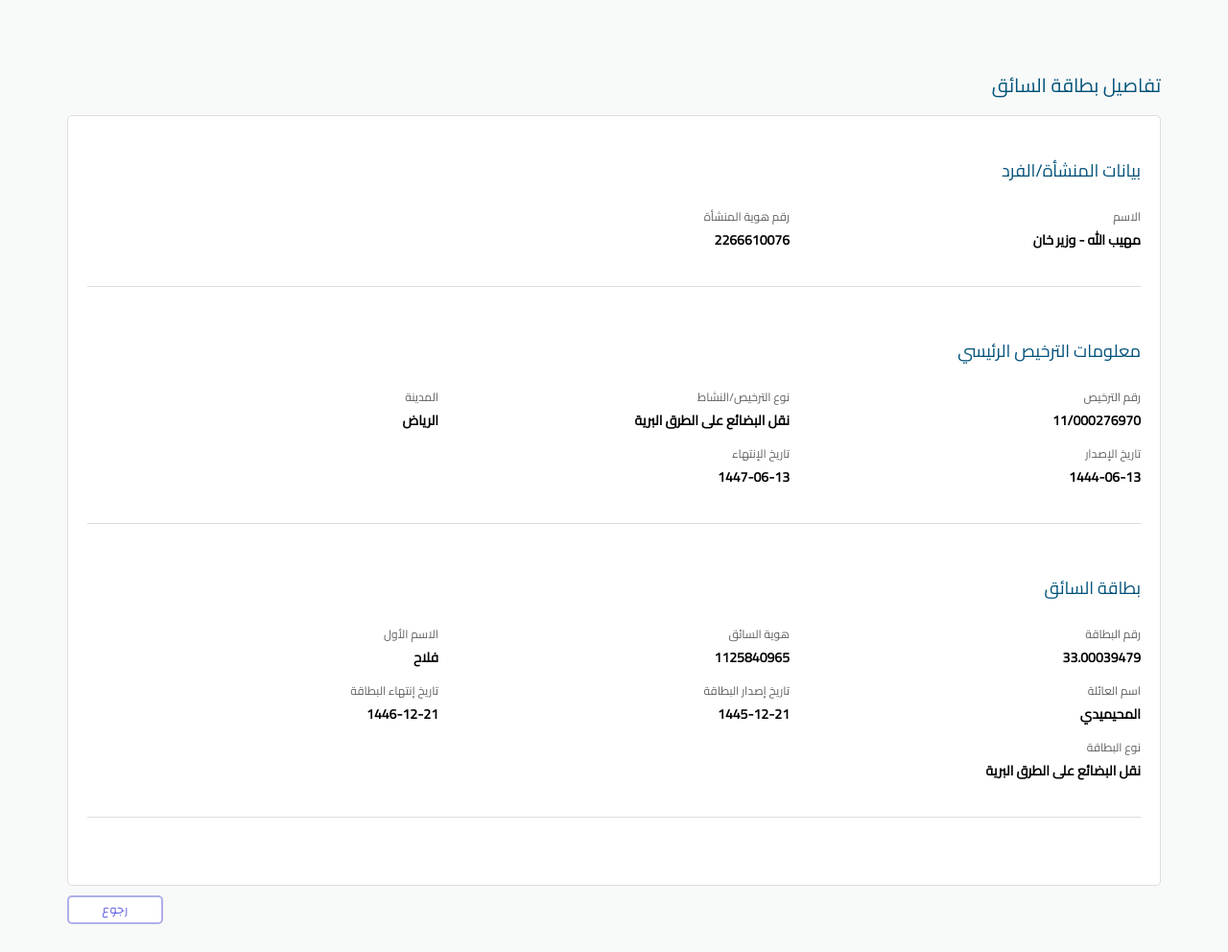
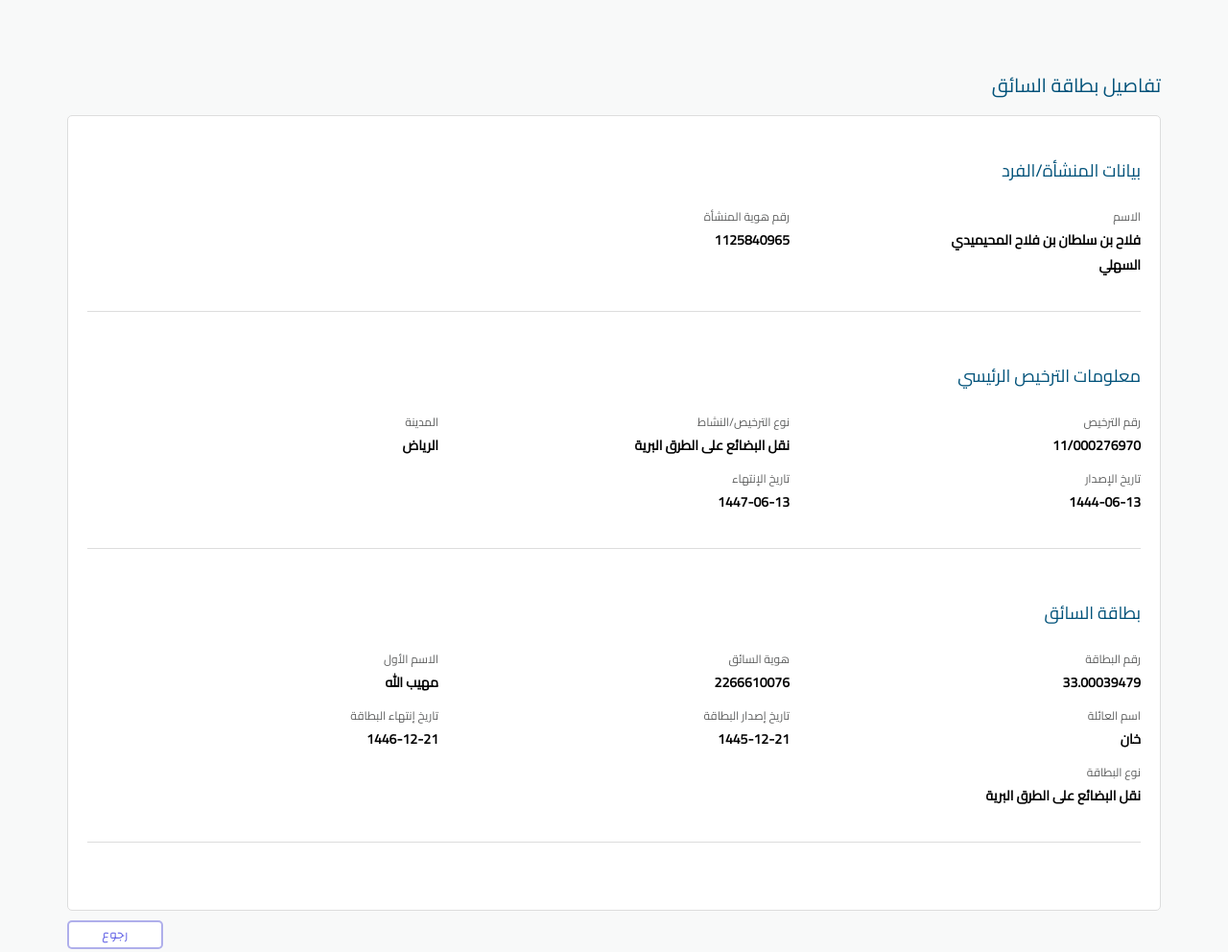
Before and after one commit to naql-sa-s-com/2266610076, a plain HTML site: page index.html in a window 1280 px wide. Shown: the whole page at 96% size. Drawn offline with Linux system fonts and the light colour scheme.

Commit message:
Update index.html

```diff
--- a/index.html
+++ b/index.html
@@ -18,11 +18,11 @@
                 <div class="section-content">
                     <div>
                         <div class="text">الاسم</div>
-                        <div class="last">مهيب الله - وزير خان   <br> </div>
+                        <div class="last"> فلاح بن سلطان بن فلاح المحيميدي <br> السهلي </div>
                     </div>
                     <div>
                         <div class="text">رقم هوية المنشأة</div>
-                        <div class="last">    2266610076</div>
+                        <div class="last">   1125840965</div>
                     </div>
                     <div>
                         <div class="text"></div>
@@ -69,15 +69,15 @@
                     </div>
                     <div>
                         <div class="text">  هوية السائق </div>
-                        <div class="last">1125840965 </div>
+                        <div class="last">2266610076 </div>
                     </div>
                     <div>
                         <div  class="text">الاسم الأول</div>
-                        <div class="last">فلاح</div>
+                        <div class="last">مهيب الله</div>
                     </div>
                     <div>
                         <div class="text">اسم  العائلة</div>
-                        <div class="last">المحيميدي</div>
+                        <div class="last">خان</div>
                     </div>
                     <div>
                     <div class="text">تاريخ إصدار البطاقة</div>
```
